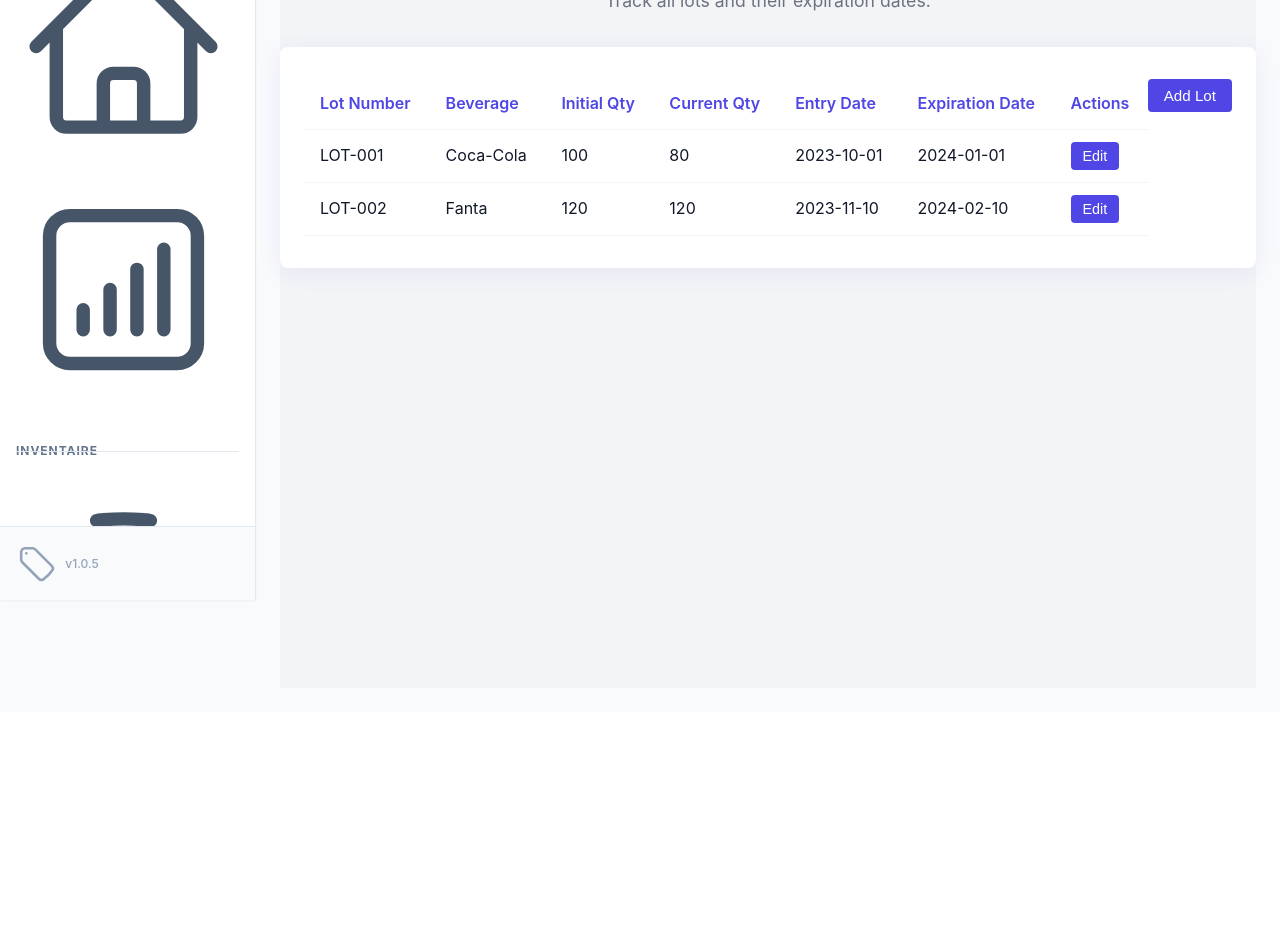
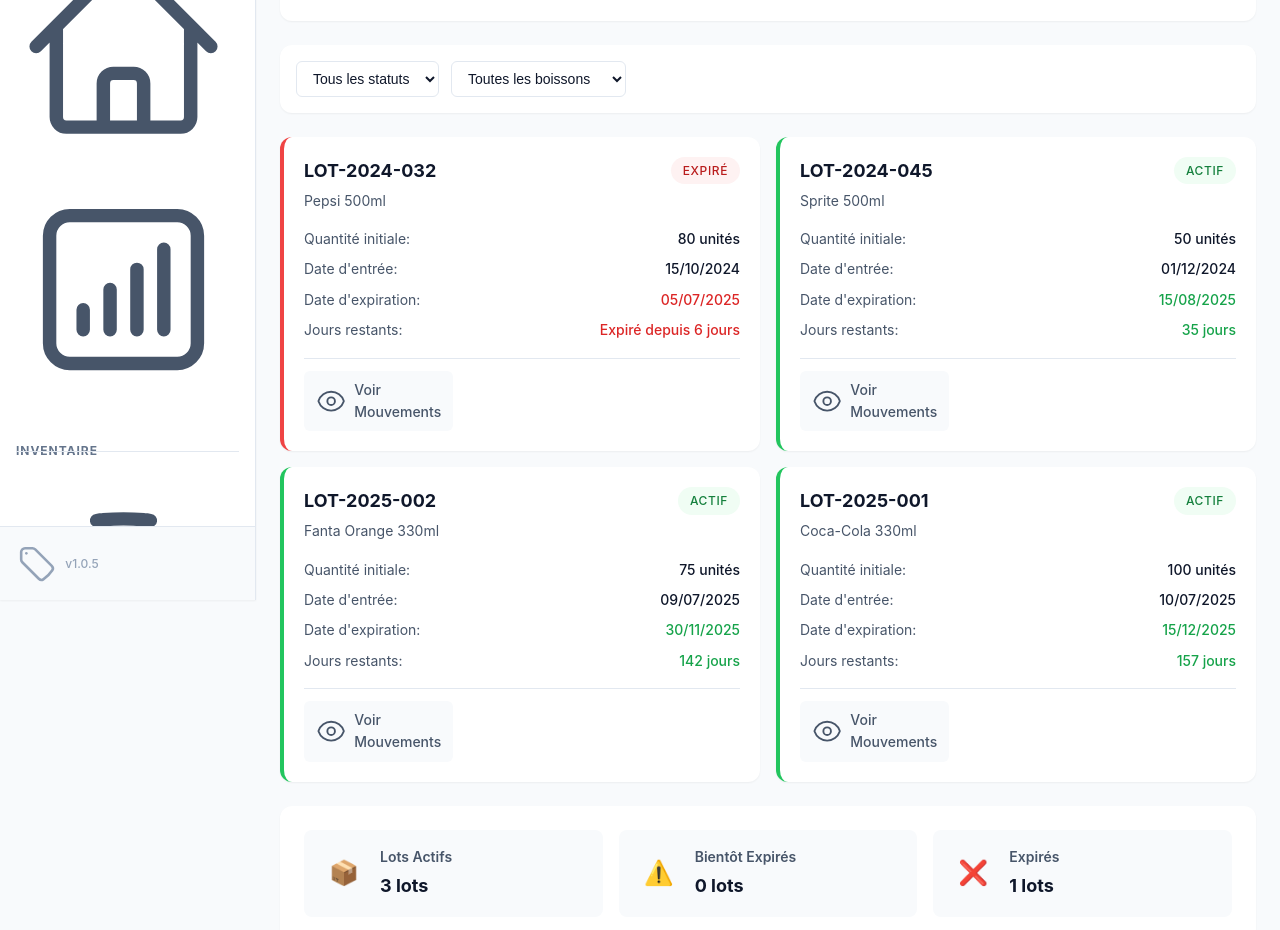
Before and after one commit to traorecheikh/quantisen-client, a Vue app: page /lots in a window 1280 px wide. Shown: the part 200-1130 px from the top of the page. Before the commit the page ends 912 px from the top, so only its background shows below. Built offline with nearby package versions, Linux system fonts and the light colour scheme.

Commit message:
update LotsPage component with French translations, enhanced UI, and added movement model and service

```diff
--- a/src/pages/LotsPage.vue
+++ b/src/pages/LotsPage.vue
@@ -1,280 +1,529 @@
 <template>
   <div class="lots-page">
-    <header class="page-header">
-      <h1>Lots</h1>
-      <p class="page-subtitle">Track all lots and their expiration dates.</p>
-    </header>
-    <section class="lots-section">
-      <button class="app-btn app-btn-primary add-lot-btn" type="button" @click="showAddLotModal = true">Add Lot</button>
-      <div class="lots-table-wrapper">
-        <table class="app-table">
-          <thead>
-            <tr>
-              <th>Lot Number</th>
-              <th>Beverage</th>
-              <th>Initial Qty</th>
-              <th>Current Qty</th>
-              <th>Entry Date</th>
-              <th>Expiration Date</th>
-              <th>Actions</th>
-            </tr>
-          </thead>
-          <tbody>
-            <!-- Example rows, replace with dynamic data later -->
-            <tr>
-              <td>LOT-001</td>
-              <td>Coca-Cola</td>
-              <td>100</td>
-              <td>80</td>
-              <td>2023-10-01</td>
-              <td>2024-01-01</td>
-              <td>
-                <button class="app-btn app-btn-primary app-btn-sm" type="button" @click="openEditLotModal('LOT-001')">Edit</button>
-              </td>
-            </tr>
-            <tr>
-              <td>LOT-002</td>
-              <td>Fanta</td>
-              <td>120</td>
-              <td>120</td>
-              <td>2023-11-10</td>
-              <td>2024-02-10</td>
-              <td>
-                <button class="app-btn app-btn-primary app-btn-sm" type="button" @click="openEditLotModal('LOT-002')">Edit</button>
-              </td>
-            </tr>
-          </tbody>
-        </table>
+    <!-- Page Header -->
+    <div class="page-header">
+      <div class="header-content">
+        <div class="header-text">
+          <h1 class="page-title">Lots et Batches</h1>
+          <p class="page-subtitle">Vue d'ensemble des lots avec numéros de série et dates d'expiration</p>
         </div>
-      <!-- Add Lot Modal -->
-      <div v-if="showAddLotModal" class="modal-backdrop">
-        <div class="modal">
-          <div class="modal-header">
-            <h2>Add New Lot</h2>
-            <button class="modal-close" @click="showAddLotModal = false">&times;</button>
+        <div class="header-actions">
+          <router-link to="/movements" class="add-btn primary">
+            <PlusIcon class="w-4 h-4" />
+            Ajouter un Lot
+          </router-link>
         </div>
-          <form class="modal-form">
-            <div class="form-group">
-              <label for="lot-beverage">Beverage</label>
-              <select id="lot-beverage" class="app-input">
-                <option>Coca-Cola</option>
-                <option>Fanta</option>
+      </div>
+    </div>
+
+    <!-- Filters -->
+    <div class="filters-section">
+      <div class="filters-container">
+        <select v-model="statusFilter" class="filter-select">
+          <option value="all">Tous les statuts</option>
+          <option value="active">Actifs</option>
+          <option value="expiring">Bientôt expirés</option>
+          <option value="expired">Expirés</option>
+        </select>
+
+        <select v-model="beverageFilter" class="filter-select">
+          <option value="all">Toutes les boissons</option>
+          <option v-for="beverage in availableBeverages" :key="beverage" :value="beverage">
+            {{ beverage }}
+          </option>
         </select>
       </div>
-            <div class="form-row">
-              <div class="form-group">
-                <label for="lot-initial">Initial Quantity</label>
-                <input id="lot-initial" type="number" class="app-input" placeholder="e.g. 100" />
     </div>
-              <div class="form-group">
-                <label for="lot-current">Current Quantity</label>
-                <input id="lot-current" type="number" class="app-input" placeholder="e.g. 100" />
+
+    <!-- Lots Cards Grid -->
+    <div class="lots-grid">
+      <div
+        v-for="lot in filteredLots"
+        :key="lot.id"
+        class="lot-card"
+        :class="getExpiryStatusClass(lot.expiryDate)"
+      >
+        <div class="lot-header">
+          <div class="lot-info">
+            <h3 class="lot-number">{{ lot.lotNumber }}</h3>
+            <p class="lot-beverage">{{ lot.beverageName }}</p>
+          </div>
+          <div class="lot-status-badge" :class="getExpiryStatusClass(lot.expiryDate)">
+            {{ getStatusText(lot.expiryDate) }}
           </div>
         </div>
-            <div class="form-row">
-              <div class="form-group">
-                <label for="lot-entry">Entry Date</label>
-                <input id="lot-entry" type="date" class="app-input" />
+
+        <div class="lot-details">
+          <div class="detail-row">
+            <span class="detail-label">Quantité initiale:</span>
+            <span class="detail-value">{{ lot.quantity }} unités</span>
           </div>
-              <div class="form-group">
-                <label for="lot-expiration">Expiration Date</label>
-                <input id="lot-expiration" type="date" class="app-input" />
+
+          <div class="detail-row">
+            <span class="detail-label">Date d'entrée:</span>
+            <span class="detail-value">{{ formatDate(lot.date) }}</span>
+          </div>
+
+          <div class="detail-row">
+            <span class="detail-label">Date d'expiration:</span>
+            <span class="detail-value expiry" :class="getExpiryStatusClass(lot.expiryDate)">
+              {{ formatDate(lot.expiryDate) }}
+            </span>
+          </div>
+
+          <div class="detail-row">
+            <span class="detail-label">Jours restants:</span>
+            <span class="detail-value" :class="getExpiryStatusClass(lot.expiryDate)">
+              {{ getDaysRemaining(lot.expiryDate) }}
+            </span>
           </div>
         </div>
-            <button class="app-btn app-btn-primary" type="button">Create Lot</button>
-          </form>
+
+        <div class="lot-actions">
+          <router-link
+            :to="`/movements?lot=${lot.lotNumber}`"
+            class="action-link"
+            title="Voir les mouvements de ce lot"
+          >
+            <EyeIcon class="w-4 h-4" />
+            Voir Mouvements
+          </router-link>
         </div>
       </div>
-      <!-- Edit Lot Modal -->
-      <div v-if="showEditLotModal" class="modal-backdrop">
-        <div class="modal">
-          <div class="modal-header">
-            <h2>Edit Lot</h2>
-            <button class="modal-close" @click="showEditLotModal = false">&times;</button>
     </div>
-          <form class="modal-form">
-            <div class="form-group">
-              <label for="edit-lot-number">Lot Number</label>
-              <input id="edit-lot-number" type="text" class="app-input" :value="editLotNumber" disabled />
-            </div>
-            <div class="form-group">
-              <label for="edit-lot-beverage">Beverage</label>
-              <select id="edit-lot-beverage" class="app-input">
-                <option>Coca-Cola</option>
-                <option>Fanta</option>
-              </select>
-            </div>
-            <div class="form-row">
-              <div class="form-group">
-                <label for="edit-lot-initial">Initial Quantity</label>
-                <input id="edit-lot-initial" type="number" class="app-input" placeholder="e.g. 100" />
-              </div>
-              <div class="form-group">
-                <label for="edit-lot-current">Current Quantity</label>
-                <input id="edit-lot-current" type="number" class="app-input" placeholder="e.g. 100" />
+
+    <!-- Summary Stats -->
+    <div class="summary-section">
+      <div class="summary-cards">
+        <div class="summary-card">
+          <div class="summary-icon active">📦</div>
+          <div class="summary-content">
+            <h4>Lots Actifs</h4>
+            <p>{{ activeLotCount }} lots</p>
           </div>
         </div>
-            <div class="form-row">
-              <div class="form-group">
-                <label for="edit-lot-entry">Entry Date</label>
-                <input id="edit-lot-entry" type="date" class="app-input" />
-              </div>
-              <div class="form-group">
-                <label for="edit-lot-expiration">Expiration Date</label>
-                <input id="edit-lot-expiration" type="date" class="app-input" />
+
+        <div class="summary-card">
+          <div class="summary-icon warning">⚠️</div>
+          <div class="summary-content">
+            <h4>Bientôt Expirés</h4>
+            <p>{{ expiringLotCount }} lots</p>
           </div>
         </div>
-            <button class="app-btn app-btn-primary" type="button">Save Changes</button>
-          </form>
+
+        <div class="summary-card">
+          <div class="summary-icon expired">❌</div>
+          <div class="summary-content">
+            <h4>Expirés</h4>
+            <p>{{ expiredLotCount }} lots</p>
           </div>
         </div>
-    </section>
+      </div>
+    </div>
   </div>
 </template>
 
 <script setup lang="ts">
-import { ref } from 'vue';
-const showAddLotModal = ref(false);
-const showEditLotModal = ref(false);
-const editLotNumber = ref('');
-function openEditLotModal(lotNumber: string) {
-  editLotNumber.value = lotNumber;
-  showEditLotModal.value = true;
+import { ref, computed } from 'vue'
+import { PlusIcon, EyeIcon } from '@heroicons/vue/24/outline'
+
+interface Lot {
+  id: number
+  lotNumber: string
+  beverageName: string
+  quantity: number
+  date: string
+  expiryDate: string
 }
-// No logic yet
+
+const statusFilter = ref('all')
+const beverageFilter = ref('all')
+
+// Sample lots data - these would come from movements with lot information
+const lots = ref<Lot[]>([
+  {
+    id: 1,
+    lotNumber: 'LOT-2025-001',
+    beverageName: 'Coca-Cola 330ml',
+    quantity: 100,
+    date: '2025-07-10',
+    expiryDate: '2025-12-15'
+  },
+  {
+    id: 2,
+    lotNumber: 'LOT-2025-002',
+    beverageName: 'Fanta Orange 330ml',
+    quantity: 75,
+    date: '2025-07-09',
+    expiryDate: '2025-11-30'
+  },
+  {
+    id: 3,
+    lotNumber: 'LOT-2024-045',
+    beverageName: 'Sprite 500ml',
+    quantity: 50,
+    date: '2024-12-01',
+    expiryDate: '2025-08-15'
+  },
+  {
+    id: 4,
+    lotNumber: 'LOT-2024-032',
+    beverageName: 'Pepsi 500ml',
+    quantity: 80,
+    date: '2024-10-15',
+    expiryDate: '2025-07-05' // Expired
+  }
+])
+
+const availableBeverages = computed(() =>
+  [...new Set(lots.value.map(lot => lot.beverageName))]
+)
+
+const filteredLots = computed(() => {
+  let filtered = lots.value
+
+  if (beverageFilter.value !== 'all') {
+    filtered = filtered.filter(lot => lot.beverageName === beverageFilter.value)
+  }
+
+  if (statusFilter.value !== 'all') {
+    filtered = filtered.filter(lot => {
+      const status = getExpiryStatus(lot.expiryDate)
+      return status === statusFilter.value
+    })
+  }
+
+  return filtered.sort((a, b) => new Date(a.expiryDate).getTime() - new Date(b.expiryDate).getTime())
+})
+
+const activeLotCount = computed(() =>
+  lots.value.filter(lot => getExpiryStatus(lot.expiryDate) === 'active').length
+)
+
+const expiringLotCount = computed(() =>
+  lots.value.filter(lot => getExpiryStatus(lot.expiryDate) === 'expiring').length
+)
+
+const expiredLotCount = computed(() =>
+  lots.value.filter(lot => getExpiryStatus(lot.expiryDate) === 'expired').length
+)
+
+const getExpiryStatus = (expiryDate: string) => {
+  const today = new Date()
+  const expiry = new Date(expiryDate)
+  const diffDays = Math.ceil((expiry.getTime() - today.getTime()) / (1000 * 60 * 60 * 24))
+
+  if (diffDays < 0) return 'expired'
+  if (diffDays <= 30) return 'expiring'
+  return 'active'
+}
+
+const getExpiryStatusClass = (expiryDate: string) => {
+  return `status-${getExpiryStatus(expiryDate)}`
+}
+
+const getStatusText = (expiryDate: string) => {
+  switch (getExpiryStatus(expiryDate)) {
+    case 'active': return 'Actif'
+    case 'expiring': return 'Bientôt expiré'
+    case 'expired': return 'Expiré'
+    default: return 'Actif'
+  }
+}
+
+const getDaysRemaining = (expiryDate: string) => {
+  const today = new Date()
+  const expiry = new Date(expiryDate)
+  const diffDays = Math.ceil((expiry.getTime() - today.getTime()) / (1000 * 60 * 60 * 24))
+
+  if (diffDays < 0) return `Expiré depuis ${Math.abs(diffDays)} jours`
+  if (diffDays === 0) return 'Expire aujourd\'hui'
+  if (diffDays === 1) return 'Expire demain'
+  return `${diffDays} jours`
+}
+
+const formatDate = (dateStr: string) => {
+  return new Date(dateStr).toLocaleDateString('fr-FR')
+}
 </script>
 
 <style scoped>
 .lots-page {
-  min-height: 100vh;
-  background: #f3f4f6;
-  padding: 40px 0 0 0;
+  display: flex;
+  flex-direction: column;
+  gap: var(--space-6);
 }
+
 .page-header {
-  text-align: center;
-  margin-bottom: 32px;
+  background: var(--color-bg-primary);
+  border-radius: var(--radius-xl);
+  padding: var(--space-6);
+  box-shadow: var(--shadow-sm);
 }
-.page-header h1 {
-  font-size: 2rem;
-  color: #4f46e5;
-  font-weight: bold;
+
+.header-content {
+  display: flex;
+  justify-content: space-between;
+  align-items: flex-start;
+  gap: var(--space-4);
 }
+
+.header-text {
+  flex: 1;
+}
+
+.page-title {
+  font-size: var(--font-size-3xl);
+  font-weight: var(--font-weight-bold);
+  color: var(--color-text-primary);
+  margin-bottom: var(--space-2);
+}
+
 .page-subtitle {
-  color: #6b7280;
-  font-size: 1.1rem;
-  margin-top: 8px;
+  font-size: var(--font-size-lg);
+  color: var(--color-text-secondary);
 }
-.lots-section {
-  max-width: 1100px;
-  margin: 0 auto;
-  background: #fff;
-  border-radius: 8px;
-  box-shadow: 0 4px 24px rgba(79,70,229,0.08);
-  padding: 32px 24px;
+
+.add-btn {
+  display: flex;
+  align-items: center;
+  gap: var(--space-2);
+  padding: var(--space-3) var(--space-4);
+  border: none;
+  border-radius: var(--radius-lg);
+  background: var(--color-primary-500);
+  color: var(--color-text-inverse);
+  font-size: var(--font-size-sm);
+  font-weight: var(--font-weight-medium);
+  text-decoration: none;
+  cursor: pointer;
+  transition: all var(--transition-fast);
 }
-.add-lot-btn {
-  margin-bottom: 24px;
-  float: right;
+
+.add-btn:hover {
+  background: var(--color-primary-600);
+  transform: translateY(-1px);
+  box-shadow: var(--shadow-md);
 }
-.lots-table-wrapper {
-  overflow-x: auto;
+
+.filters-section {
+  background: var(--color-bg-primary);
+  border-radius: var(--radius-xl);
+  padding: var(--space-4);
+  box-shadow: var(--shadow-sm);
 }
-.app-table {
-  width: 100%;
-  border-collapse: collapse;
-  background: #fff;
+
+.filters-container {
+  display: flex;
+  gap: var(--space-3);
 }
-.app-table th, .app-table td {
-  padding: 12px 16px;
-  border-bottom: 1px solid #f3f4f6;
-  text-align: left;
+
+.filter-select {
+  padding: var(--space-2) var(--space-3);
+  border: 1px solid var(--color-border-light);
+  border-radius: var(--radius-md);
+  background: var(--color-bg-primary);
+  color: var(--color-text-primary);
+  font-size: var(--font-size-sm);
 }
-.app-table th {
-  color: #4f46e5;
-  font-weight: 600;
-  font-size: 1rem;
+
+.lots-grid {
+  display: grid;
+  grid-template-columns: repeat(auto-fill, minmax(350px, 1fr));
+  gap: var(--space-4);
 }
-.app-table td {
-  color: #111827;
-  font-size: 1rem;
+
+.lot-card {
+  background: var(--color-bg-primary);
+  border-radius: var(--radius-xl);
+  padding: var(--space-5);
+  box-shadow: var(--shadow-sm);
+  transition: all var(--transition-fast);
+  border-left: 4px solid transparent;
 }
-.app-btn {
-  border: none;
-  border-radius: 4px;
-  font-size: 0.95rem;
-  font-weight: 500;
-  cursor: pointer;
-  padding: 8px 16px;
-  transition: background 0.2s;
+
+.lot-card:hover {
+  box-shadow: var(--shadow-md);
+  transform: translateY(-2px);
 }
-.app-btn-primary {
-  background: #4f46e5;
-  color: #fff;
+
+.lot-card.status-active {
+  border-left-color: var(--color-success-500);
 }
-.app-btn-sm {
-  padding: 6px 12px;
-  font-size: 0.9rem;
+
+.lot-card.status-expiring {
+  border-left-color: var(--color-warning-500);
 }
-.app-btn-primary:hover {
-  background: #3730a3;
+
+.lot-card.status-expired {
+  border-left-color: var(--color-error-500);
 }
-/* Modal styles */
-.modal-backdrop {
-  position: fixed;
-  top: 0; left: 0; right: 0; bottom: 0;
-  background: rgba(0,0,0,0.18);
+
+.lot-header {
+  display: flex;
+  justify-content: space-between;
+  align-items: flex-start;
+  margin-bottom: var(--space-4);
+}
+
+.lot-number {
+  font-size: var(--font-size-lg);
+  font-weight: var(--font-weight-bold);
+  color: var(--color-text-primary);
+  margin-bottom: var(--space-1);
+}
+
+.lot-beverage {
+  font-size: var(--font-size-sm);
+  color: var(--color-text-secondary);
+}
+
+.lot-status-badge {
+  padding: var(--space-1) var(--space-3);
+  border-radius: var(--radius-full);
+  font-size: var(--font-size-xs);
+  font-weight: var(--font-weight-medium);
+  text-transform: uppercase;
+  letter-spacing: 0.05em;
+}
+
+.lot-status-badge.status-active {
+  background: var(--color-success-50);
+  color: var(--color-success-700);
+}
+
+.lot-status-badge.status-expiring {
+  background: var(--color-warning-50);
+  color: var(--color-warning-700);
+}
+
+.lot-status-badge.status-expired {
+  background: var(--color-error-50);
+  color: var(--color-error-700);
+}
+
+.lot-details {
+  display: flex;
+  flex-direction: column;
+  gap: var(--space-2);
+  margin-bottom: var(--space-4);
+}
+
+.detail-row {
+  display: flex;
+  justify-content: space-between;
+  align-items: center;
+}
+
+.detail-label {
+  font-size: var(--font-size-sm);
+  color: var(--color-text-secondary);
+}
+
+.detail-value {
+  font-size: var(--font-size-sm);
+  font-weight: var(--font-weight-medium);
+  color: var(--color-text-primary);
+}
+
+.detail-value.status-active {
+  color: var(--color-success-600);
+}
+
+.detail-value.status-expiring {
+  color: var(--color-warning-600);
+}
+
+.detail-value.status-expired {
+  color: var(--color-error-600);
+}
+
+.lot-actions {
+  border-top: 1px solid var(--color-border-light);
+  padding-top: var(--space-3);
+}
+
+.action-link {
+  display: inline-flex;
+  align-items: center;
+  gap: var(--space-2);
+  padding: var(--space-2) var(--space-3);
+  background: var(--color-bg-secondary);
+  color: var(--color-text-secondary);
+  text-decoration: none;
+  border-radius: var(--radius-md);
+  font-size: var(--font-size-sm);
+  font-weight: var(--font-weight-medium);
+  transition: all var(--transition-fast);
+}
+
+.action-link:hover {
+  background: var(--color-primary-50);
+  color: var(--color-primary-600);
+}
+
+.summary-section {
+  background: var(--color-bg-primary);
+  border-radius: var(--radius-xl);
+  padding: var(--space-6);
+  box-shadow: var(--shadow-sm);
+}
+
+.summary-cards {
+  display: grid;
+  grid-template-columns: repeat(auto-fit, minmax(200px, 1fr));
+  gap: var(--space-4);
+}
+
+.summary-card {
+  display: flex;
+  align-items: center;
+  gap: var(--space-3);
+  padding: var(--space-4);
+  background: var(--color-bg-secondary);
+  border-radius: var(--radius-lg);
+}
+
+.summary-icon {
+  font-size: var(--font-size-2xl);
+  width: 3rem;
+  height: 3rem;
   display: flex;
   align-items: center;
   justify-content: center;
-  z-index: 1000;
+  border-radius: var(--radius-full);
+  flex-shrink: 0;
 }
-.modal {
-  background: #fff;
-  border-radius: 8px;
-  box-shadow: 0 8px 32px rgba(79,70,229,0.16);
-  padding: 32px 24px;
-  min-width: 340px;
-  max-width: 95vw;
-  position: relative;
+
+.summary-content h4 {
+  font-size: var(--font-size-sm);
+  font-weight: var(--font-weight-semibold);
+  color: var(--color-text-secondary);
+  margin-bottom: var(--space-1);
 }
-.modal-header {
-  display: flex;
-  justify-content: space-between;
-  align-items: center;
-  margin-bottom: 16px;
+
+.summary-content p {
+  font-size: var(--font-size-lg);
+  font-weight: var(--font-weight-bold);
+  color: var(--color-text-primary);
 }
-.modal-header h2 {
-  font-size: 1.3rem;
-  color: #4f46e5;
-  font-weight: 600;
+
+@media (max-width: 768px) {
+  .header-content {
+    flex-direction: column;
+    align-items: stretch;
   }
-.modal-close {
-  background: none;
-  border: none;
-  font-size: 2rem;
-  color: #6b7280;
-  cursor: pointer;
-  line-height: 1;
+
+  .filters-container {
+    flex-direction: column;
   }
-.modal-form {
-  display: flex;
-  flex-direction: column;
-  gap: 16px;
+
+  .lots-grid {
+    grid-template-columns: 1fr;
   }
-.form-row {
-  display: flex;
-  gap: 16px;
-}
-@media (max-width: 700px) {
-  .lots-section {
-    padding: 16px 4px;
-  }
-  .app-table th, .app-table td {
-    padding: 8px 8px;
-  }
-  .form-row {
-    flex-direction: column;
-    gap: 8px;
+
+  .summary-cards {
+    grid-template-columns: 1fr;
   }
 }
 </style>
```
Also changed, not shown: src/api/features/movementModel.ts (added, +23 -0 lines), src/api/features/movementService.ts (added, +20 -0 lines). Lines whose indentation alone changed are shown as unchanged.
